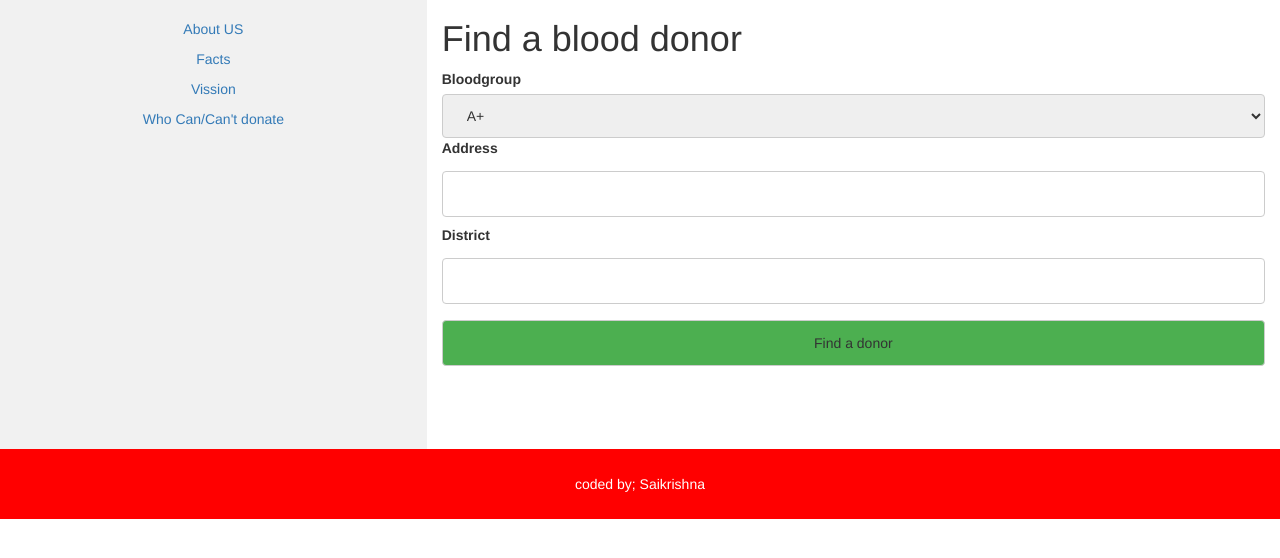
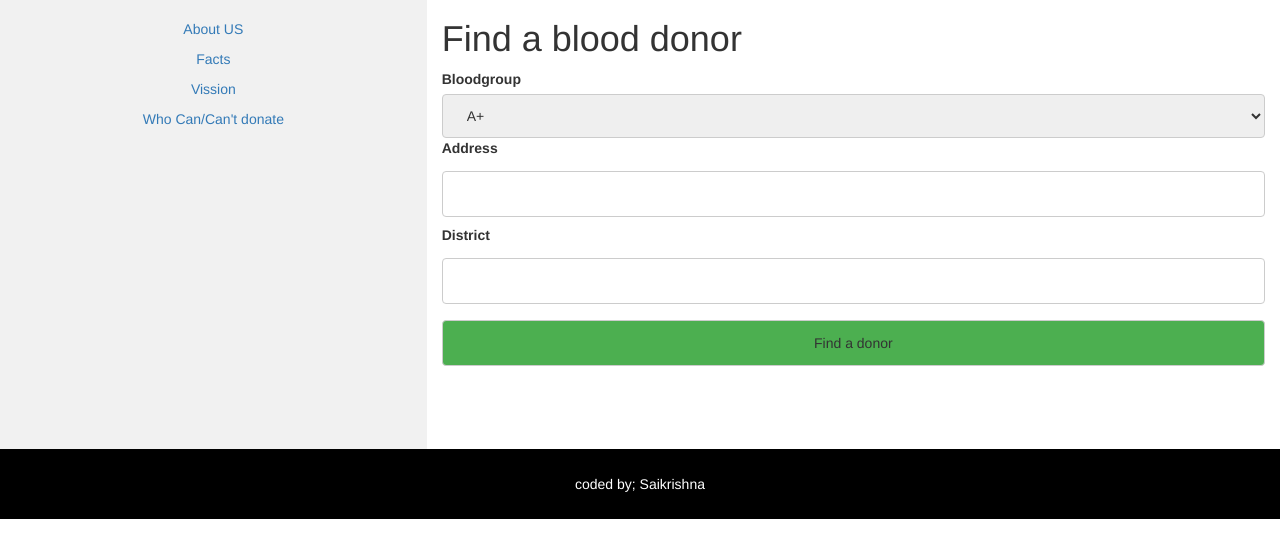
Before and after one commit to saikrishna6415/blooddonation, a Flask app: page /find in a window 1280 px wide. Shown: the part 191-749 px from the top of the page. Run offline with Flask 2, Linux system fonts and the light colour scheme; some libraries are stand-ins or nearby versions.

Commit message:
Update styles.css

```diff
--- a/static/styles.css
+++ b/static/styles.css
@@ -21,7 +21,7 @@ body{
 
     /* Set black background color, white text and some padding */
     footer {
-      background-color: red;
+      background-color: black;
       color:white;
       padding: 15px;
     }
```
